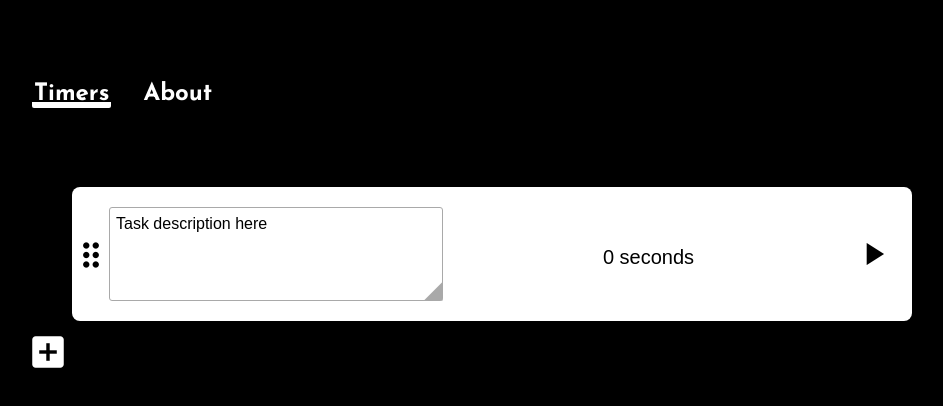
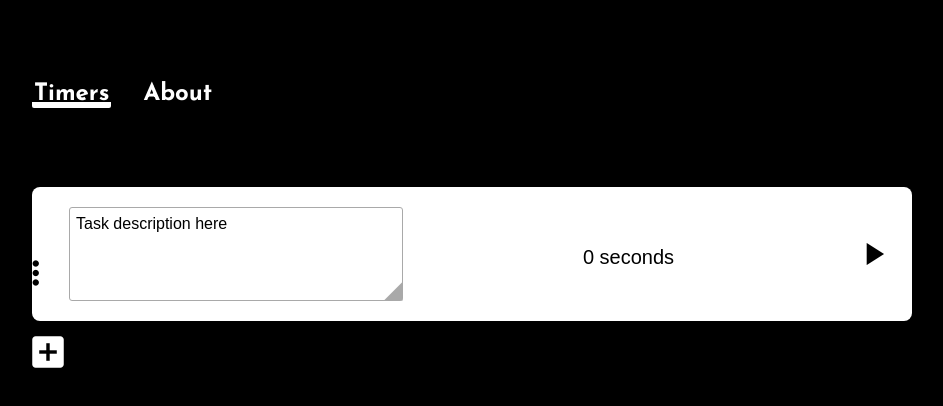
Before and after one commit to campbellgoe/tasktimer, a Next.js app: page / in a window 1280 px wide. Shown: the top 406 px of the page, without its empty margins (168-1111 px from the left). Built offline with nearby package versions, Linux system fonts and the light colour scheme; a web font is replaced by a local one.

Commit message:
keep width/height after sorting, and make timer feel better when toggling on/off

```diff
--- a/components/Layout.js
+++ b/components/Layout.js
@@ -21,6 +21,7 @@ const Layout = (props) => (
       }
       ul, li {
         list-style: none;
+        padding-left: 0;
       }
       @media only screen and (max-width: 1600px) {
         body {
--- a/components/Task.js
+++ b/components/Task.js
@@ -1,21 +1,24 @@
-import { Component } from 'react';
+import { Fragment, Component } from 'react';
 import parseElapsedTime from '../utils/parseElapsedTime.js';
 import { sortableHandle } from 'react-sortable-hoc';
-const DragHandle = sortableHandle(() => <>
+const DragHandle = sortableHandle(() => (
+  <Fragment>
   <i className="material-icons drag-icon">drag_indicator</i>
   <style jsx>{`
     .drag-icon {
       font-size: 38px;
       position: absolute;
-      margin-left: -20px;
-      height: calc(100% - 38px * 2);
-      transform: translate(0, 50%);
       cursor: grab;
       user-select: none;
+      left: 0;
+      top: 0;
+      bottom: 0;
+      margin: auto;
+      height: 38px;
     }
   `}
   </style>
-</>);
+</Fragment>));
 export default class Task extends Component {
   render(){
     return (
@@ -23,7 +26,17 @@ export default class Task extends Component {
         <div className="task">
           <DragHandle/>
           <div className="textarea-container">
-            <textarea value={this.props.children} onChange={this.props.editDescription}/>
+            <textarea
+              style={{
+                width: this.props.textarea.width,
+                height: this.props.textarea.height
+              }}
+              value={this.props.children}
+              onChange={this.props.editDescription}
+              onMouseUp={(e)=>{
+                this.props.editTextareaSize(e.target.style.width, e.target.style.height);
+              }}
+              />
             <i className="material-icons textarea-resize">arrow_right</i>
           </div>
           <div>
--- a/pages/index.js
+++ b/pages/index.js
@@ -7,10 +7,10 @@ import {
   arrayMove
 } from 'react-sortable-hoc';
 const SortableTask = SortableElement((taskData) => <Task {...taskData}>{taskData.children}</Task>);
-const SortableTasks = SortableContainer(({tasks, editDescription, toggleTimer}) => {
+const SortableTasks = SortableContainer(({tasks, editDescription, toggleTimer, editTextareaSize}) => {
   return (
     <ul>
-      {tasks.map(({description, elapsedTime, paused, timeLastStarted}, i) => {
+      {tasks.map(({description, elapsedTime, paused, timeLastStarted, textarea}, i) => {
         return (
           <SortableTask
           index={i}
@@ -20,6 +20,8 @@ const SortableTasks = SortableContainer(({tasks, editDescription, toggleTimer})
           timeLastStarted={timeLastStarted}
           editDescription={(e)=>editDescription(e,i)}
           toggleTimer={()=>toggleTimer(i)}
+          textarea={textarea}
+          editTextareaSize={(w,h)=>editTextareaSize(w,h,i)}
           >
             {description}
           </SortableTask>
@@ -56,21 +58,28 @@ export default class App extends Component {
       tasks: [this.createTask("Task description here", 0)]
     }
   }
-  componentDidMount(){
-    //update the timers every 1 second
-    this.intervalId = setInterval(()=>{
-      const tasks = this.state.tasks.map(({description, elapsedTime, paused, timeLastStarted})=>{
-        if(paused) return {description, elapsedTime, paused, timeLastStarted};
+  updateTaskTimer(doSetState){
+    const tasks = this.state.tasks.map(({description, elapsedTime, paused, timeLastStarted, textarea})=>{
+      if(paused) return {description, elapsedTime, paused, timeLastStarted, textarea};
       return {
         description,
         elapsedTime: elapsedTime+(Date.now()-timeLastStarted),
         paused,
-          timeLastStarted: Date.now()
+        timeLastStarted: Date.now(),
+        textarea
       }
     });
+    if(doSetState){
       this.setState({
         tasks
       });
+    }
+    return tasks;
+  }
+  componentDidMount(){
+    //update the timers every 1 second
+    this.intervalId = setInterval(()=>{
+      this.updateTaskTimer(true);
     }, 1000);
   }
   componentWillUnmount(){
@@ -81,7 +90,11 @@ export default class App extends Component {
       description,
       elapsedTime,
       paused: true,
-      timeLastStarted: null//this is set to Date.now() when unpaused, and used to calculate total elapsed time.
+      timeLastStarted: null,//this is set to Date.now() when unpaused, and used to calculate total elapsed time.
+      textarea: {
+        width: "320px",
+        height: "80px"
+      }
     }
   }
   onSortEnd = ({oldIndex, newIndex}) => {
@@ -113,6 +126,23 @@ export default class App extends Component {
         this.setState({
           tasks
         });
+        let t0 = Date.now();
+        const intervalId = setInterval(()=>{
+          this.updateTaskTimer(true);
+          //clear this interval after a minute
+          if(Date.now()-t0 > 1000*60) clearInterval(intervalId);
+        }, 1000);
+
+      }}
+      editTextareaSize={(w,h,i)=>{
+        const tasks = [...this.state.tasks];
+        tasks[i].textarea = {
+          width: w,
+          height: h
+        }
+        this.setState({
+          tasks
+        });
       }}
       />
       <NewTaskButton onClick={()=>{
```
Lines whose indentation alone changed are shown as unchanged.
